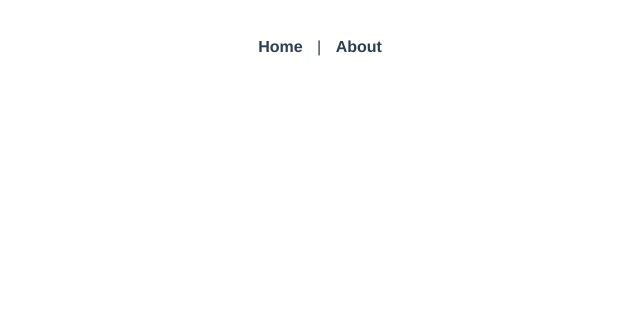
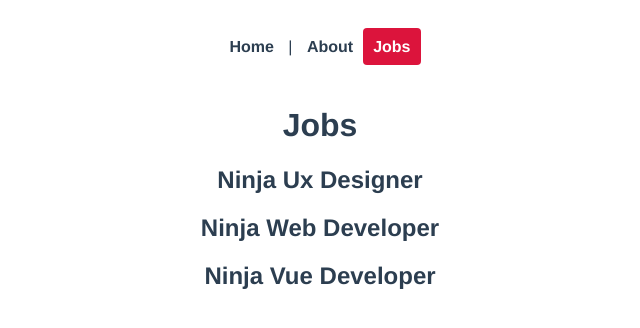
Before and after one commit to mbpassos/vue_router, a Vue app: page /jobs in a window 1280 px wide. Before the commit this address had no page. Shown: the top 328 px of the page, without its empty margins (320-960 px from the left). Built offline with nearby package versions, Linux system fonts and the light colour scheme.

Commit message:
add jobs component

```diff
--- a/src/App.vue
+++ b/src/App.vue
@@ -2,6 +2,7 @@
   <div id="nav">
     <router-link to="/">Home</router-link> |
     <router-link :to="{ name: 'About'}">About</router-link>
+    <router-link :to="{ name: 'Jobs'}">Jobs</router-link>
   </div>
   <router-view/>
 </template>
--- a/src/router/index.js
+++ b/src/router/index.js
@@ -1,6 +1,7 @@
 import { createRouter, createWebHistory } from 'vue-router'
 import Home from '../views/Home.vue'
 import About from '../views/About.vue'
+import Jobs from '../views/Jobs.vue'
 
 const routes = [
   {
@@ -12,6 +13,11 @@
     path: '/about',
     name: 'About',
     component: About
+  },
+  {
+    path: '/jobs',
+    name: 'Jobs',
+    component: Jobs
   }
 ]
 
--- a/src/views/Home.vue
+++ b/src/views/Home.vue
@@ -1,6 +1,7 @@
 <template>
   <div class="home">
     <h1>Homepage</h1>
+    <p>Lorem ipsum dolor sit amet, consectetur adipisicing elit. Iure tenetur recusandae unde iusto labore natus libero, delectus ullam. Fuga natus sint et dignissimos quia eaque? Dignissimos itaque ullam temporibus voluptatibus!100</p>
     <p>Lorem ipsum dolor sit amet, consectetur adipisicing elit. Iure tenetur recusandae unde iusto labore natus libero, delectus ullam. Fuga natus sint et dignissimos quia eaque? Dignissimos itaque ullam temporibus voluptatibus!100</p>
   </div>
 </template>
--- /dev/null
+++ b/src/views/Jobs.vue
@@ -0,0 +1,25 @@
+<template>
+  <h1>Jobs</h1>
+  <div v-for="job in jobs" :key="job.id">
+      <h2>{{ job.title }}</h2>
+  </div>
+</template>
+
+<script>
+export default {
+    data() {
+        return {
+            jobs: [
+                {title: 'Ninja Ux Designer', id: 1, details: 'lorem'},
+                {title: 'Ninja Web Developer', id: 2, details: 'lorem'},
+                {title: 'Ninja Vue Developer', id: 3, details: 'lorem'},
+            ]
+        }
+    }
+
+}
+</script>
+
+<style>
+
+</style>
```
